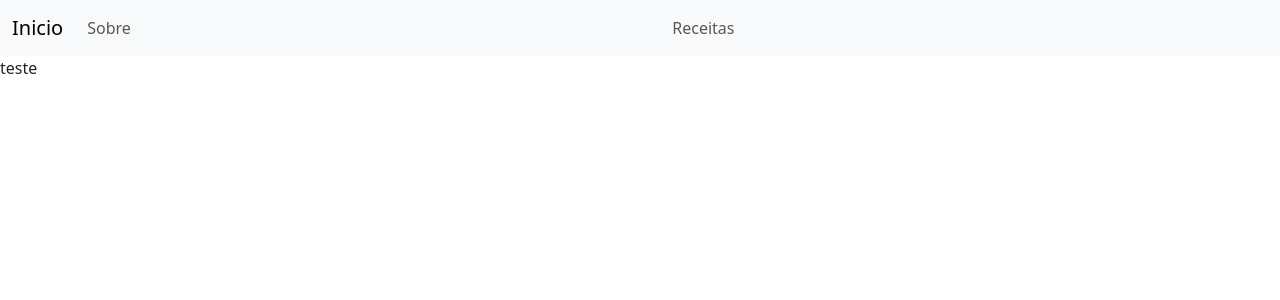
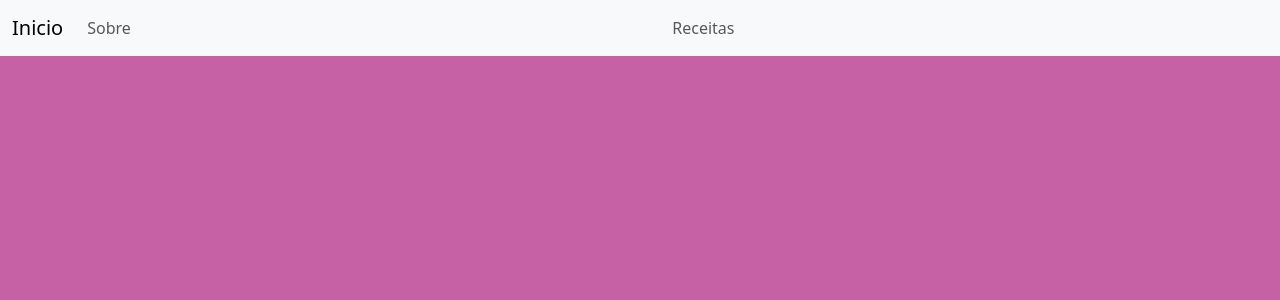
Before and after one commit to Brunopygit/Brunopygit.github.io, a SvelteKit app: page /receitas in a window 1280 px wide. Shown: the top 300 px of the page. Built offline with nearby package versions, Linux system fonts and the light colour scheme.

Commit message:
mudança

```diff
--- a/src/routes/receitas/+page.svelte
+++ b/src/routes/receitas/+page.svelte
@@ -1 +1,19 @@
-<p> teste </p>
+<style>
+    .background  {
+        background-color: rgb(197, 97, 164); /* Cor de fundo azul, em formato RGB */
+        color: rgb(255, 255, 255); /* Cor do texto */
+        font-family: Helvetica; /* Fonte para o texto */
+        font-size: 15px; /* Tamanho do texto moderado */
+        margin: 0;
+        padding: 0;
+        height: 93vh; /* Ocupa toda a altura da tela */
+        display: flex;
+        flex-direction: column;
+    }
+    </style>
+
+    <div class = "background">
+
+
+
+    </div>
--- a/src/routes/sobre/+page.svelte
+++ b/src/routes/sobre/+page.svelte
@@ -1,6 +1,6 @@
 <style>
     .background  {
-        background-color: rgb(15, 15, 15); /* Cor de fundo azul, em formato RGB */
+        background-color: rgb(61, 0, 158); /* Cor de fundo azul, em formato RGB */
         color: rgb(255, 255, 255); /* Cor do texto */
         font-family: Helvetica; /* Fonte para o texto */
         font-size: 15px; /* Tamanho do texto moderado */
```
